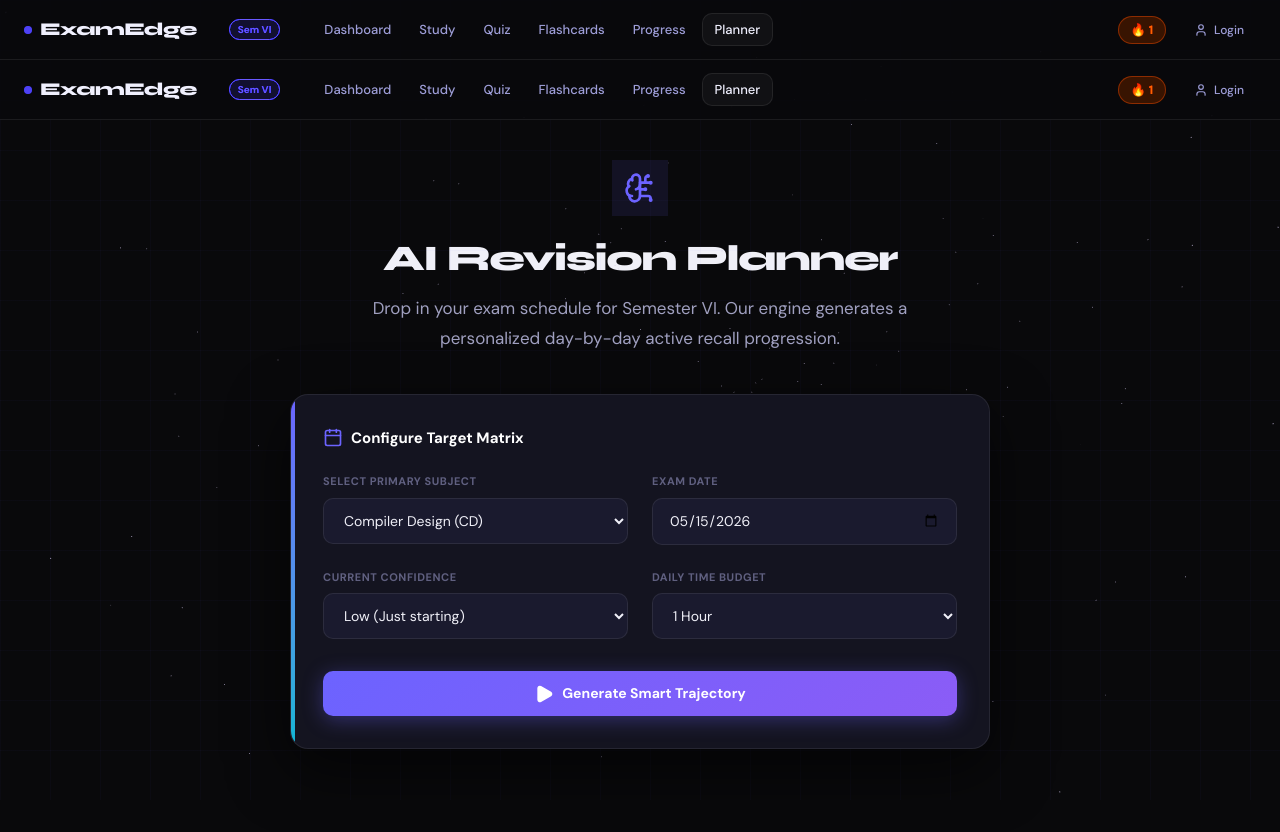
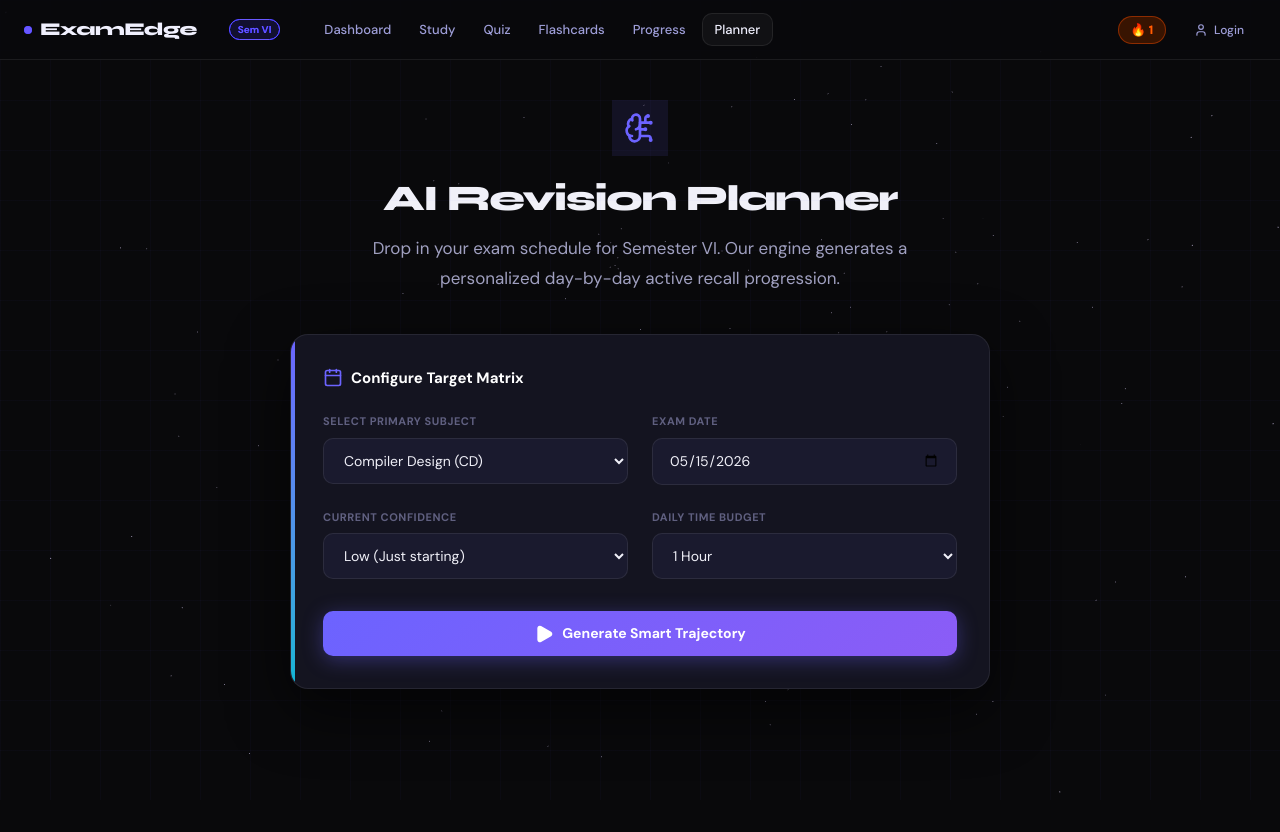
Before and after one commit to harshfly/examedge, a Next.js app: page /planner in a window 1280 px wide. Shown: the top 832 px of the page. After the commit the page ends 800 px from the top, so only its background shows below. Built offline with nearby package versions, Linux system fonts and the light colour scheme.

Commit message:
Final architectural cleanup: removed redundant Navbars from all subpages

```diff
--- a/src/app/(dashboard)/flashcards/page.tsx
+++ b/src/app/(dashboard)/flashcards/page.tsx
@@ -1,6 +1,5 @@
 'use client';
 
-import Navbar from "@/components/layout/Navbar";
 import { useState, useEffect } from "react";
 import { Filter, RotateCw, Check, X, Info } from "lucide-react";
 import { useDataStore } from "@/store/useDataStore";
@@ -47,8 +46,7 @@ export default function FlashcardsEngine() {
   };
 
   return (
-    <div className="flex flex-col h-screen bg-[var(--bg-base)]">
-      <Navbar />
+    <div className="flex-1 flex flex-col">
       {!isLive ? <ComingSoon /> : (
       <div className="flex flex-1 overflow-hidden">
         {/* Sidebar Filters */}
--- a/src/app/(dashboard)/planner/page.tsx
+++ b/src/app/(dashboard)/planner/page.tsx
@@ -1,6 +1,5 @@
 'use client';
 
-import Navbar from "@/components/layout/Navbar";
 import { useState } from "react";
 import { Calendar, BrainCircuit, Play, CheckCircle2 } from "lucide-react";
 import { useSemesterContext } from "@/hooks/useSemesterContext";
@@ -16,8 +15,7 @@ export default function PlannerPage() {
   const subject = semesterSubjects.find(s => s.id === selectedSubject) || semesterSubjects[0];
 
   return (
-    <div className="h-screen flex flex-col bg-[var(--bg-base)] overflow-hidden">
-      <Navbar />
+    <div className="flex-1 flex flex-col overflow-hidden">
 
       {!isLive ? (
         <ComingSoon />
--- a/src/app/(dashboard)/progress/page.tsx
+++ b/src/app/(dashboard)/progress/page.tsx
@@ -1,6 +1,5 @@
 'use client';
 
-import Navbar from "@/components/layout/Navbar";
 import { AreaChart, Area, XAxis, YAxis, Tooltip, ResponsiveContainer, BarChart, Bar, CartesianGrid } from 'recharts';
 import { useDataStore } from "@/store/useDataStore";
 import { useSemesterContext } from "@/hooks/useSemesterContext";
@@ -40,8 +39,7 @@ export default function ProgressPage() {
   };
 
   return (
-    <div className="h-screen flex flex-col overflow-hidden bg-[var(--bg-base)]">
-      <Navbar />
+    <div className="flex-1 flex flex-col overflow-hidden">
 
       {!isLive ? (
         <ComingSoon />
--- a/src/app/(dashboard)/quiz/page.tsx
+++ b/src/app/(dashboard)/quiz/page.tsx
@@ -3,7 +3,6 @@
 import { useDataStore } from "@/store/useDataStore";
 import { useSemesterContext } from "@/hooks/useSemesterContext";
 import { useState, useEffect } from "react";
-import Navbar from "@/components/layout/Navbar";
 import ComingSoon from "@/components/ui/ComingSoon";
 import { Filter, CheckCircle2, AlertCircle, ChevronRight } from "lucide-react";
 
@@ -52,8 +51,7 @@ export default function QuizEngine() {
   };
 
   return (
-    <div className="flex flex-col h-screen overflow-hidden bg-[var(--bg-base)]">
-      <Navbar />
+    <div className="flex-1 flex flex-col overflow-hidden">
 
       {!isLive ? (
         <ComingSoon />
--- a/src/app/(dashboard)/study/page.tsx
+++ b/src/app/(dashboard)/study/page.tsx
@@ -1,6 +1,5 @@
 'use client';
 
-import Navbar from "@/components/layout/Navbar";
 import { useDataStore } from "@/store/useDataStore";
 import { useAppStore } from "@/store/useAppStore";
 import { FolderOpen, ArrowRight, Lock } from "lucide-react";
@@ -21,8 +20,7 @@ export default function StudyIndexPage() {
   });
 
   return (
-    <div className="h-screen flex flex-col bg-[var(--bg-base)] overflow-hidden">
-      <Navbar />
+    <div className="flex-1 flex flex-col overflow-hidden">
 
       <div className="flex-1 overflow-y-auto px-6 py-10">
         <div className="max-w-[1280px] mx-auto">
--- a/src/components/layout/Navbar.tsx
+++ b/src/components/layout/Navbar.tsx
@@ -33,10 +33,16 @@ export default function Navbar() {
       <nav className="h-[60px] sticky top-0 z-[100] bg-[rgba(9,9,11,0.85)] backdrop-blur-[24px] saturate-[180%] border-b border-[var(--border)]">
         <div className="max-w-[1280px] mx-auto px-4 md:px-6 h-full flex items-center justify-between">
           <div className="flex items-center gap-4 md:gap-8">
-            {/* Logo */}
-            <Link href="/dashboard" className="flex items-center gap-2">
+            {/* Logo - Desktop (Home) */}
+            <Link href="/" className="hidden md:flex items-center gap-2">
               <div className="w-2 h-2 rounded-full bg-[var(--accent)] animate-pulse"></div>
-              <span className="font-['Syne'] font-extrabold text-[16px] md:text-[18px] tracking-[-0.03em] text-[var(--text-primary)]">ExamEdge</span>
+              <span className="font-['Syne'] font-extrabold text-[18px] tracking-[-0.03em] text-[var(--text-primary)]">ExamEdge</span>
+            </Link>
+
+            {/* Logo - Mobile (Dashboard) */}
+            <Link href="/dashboard" className="flex md:hidden items-center gap-2">
+              <div className="w-2 h-2 rounded-full bg-[var(--accent)] animate-pulse"></div>
+              <span className="font-['Syne'] font-extrabold text-[16px] tracking-[-0.03em] text-[var(--text-primary)]">ExamEdge</span>
             </Link>
             <span className={`hidden sm:inline-block text-[10px] font-bold px-2 py-0.5 rounded-full border ${isLive ? 'bg-[var(--accent-bg)] border-[var(--accent)] text-[var(--accent)]' : 'bg-[var(--glass)] border-[var(--border)] text-[var(--text-muted)]'}`}>
               Sem {semRoman}
```
